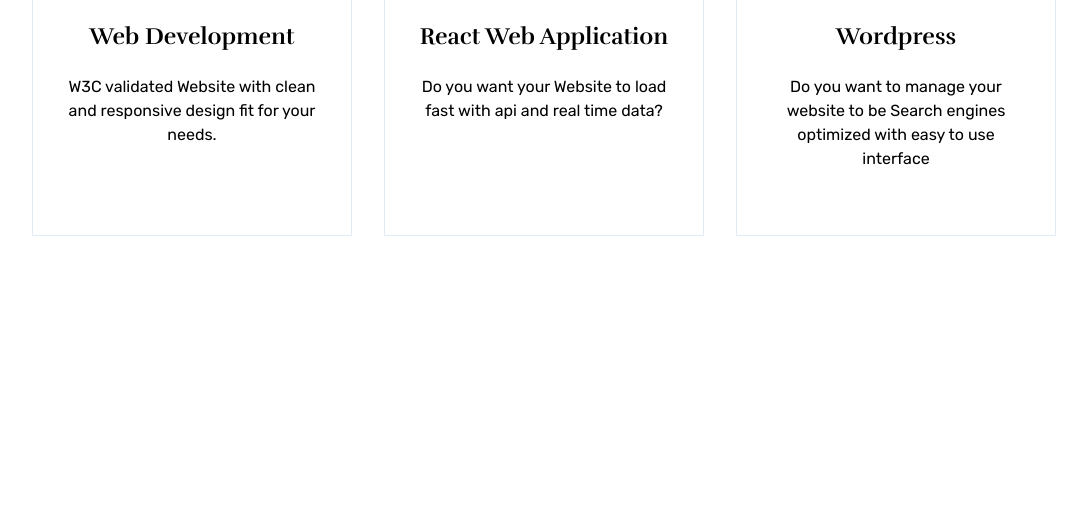
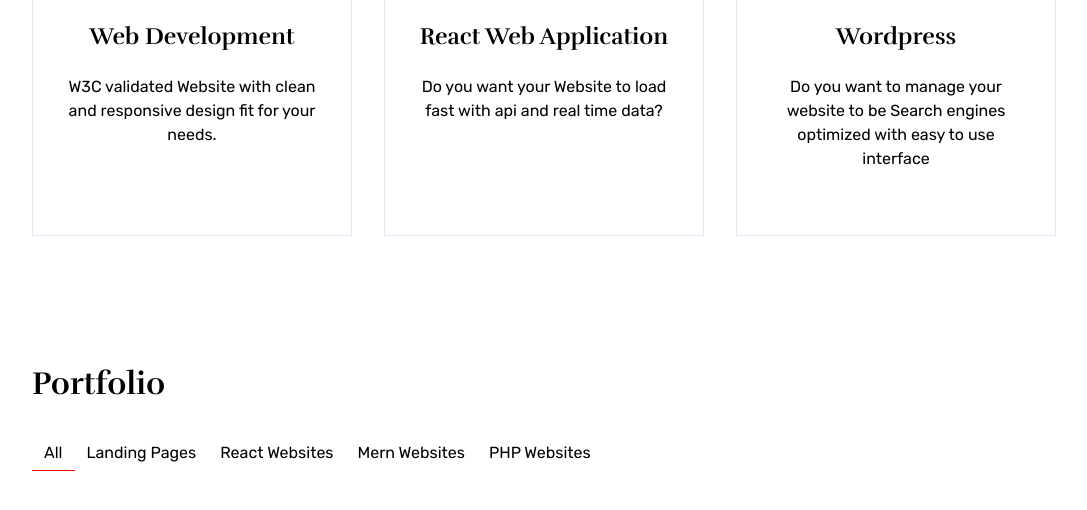
Before and after one commit to Hassan-Mehmood/portfolio-website, a React (Create React App) app: page / in a window 1280 px wide. Shown: the part 1437-1947 px from the top of the page, without its empty margins (96-1183 px from the left). Before the commit the page ends 1737 px from the top, so only its background shows below. Built offline with nearby package versions, Linux system fonts and the light colour scheme.

Commit message:
Working on portfolio section

```diff
--- a/src/App.tsx
+++ b/src/App.tsx
@@ -2,6 +2,7 @@
 import Navbar from "./components/Navbar/Navbar";
 import About from "./components/About/About";
 import Services from "./components/Services/Services";
+import Portfolio from "./components/Portfolio/Portfolio";
 
 const App = () => {
   return (
@@ -10,6 +11,7 @@
       <Hero />
       <About />
       <Services />
+      <Portfolio />
     </>
   );
 };
--- /dev/null
+++ b/src/components/Portfolio/Portfolio-Styled.ts
@@ -0,0 +1,23 @@
+import styled from "styled-components";
+import { Props } from "./Portfolio";
+
+export const Wrapper = styled.div`
+  max-width: 1024px;
+  margin: 0 auto;
+  padding: 4rem 2rem;
+`;
+export const Tabs = styled.div`
+  h3 {
+    font-size: 2rem;
+    font-family: "Rufina", serif;
+    margin-bottom: 2rem;
+  }
+`;
+export const TabsSpan = styled.span<Props>`
+  display: inline-block;
+  font-family: "Rubik", serif;
+  padding: 0.5rem 0.75rem;
+  cursor: pointer;
+
+  border-bottom: ${(props) => (props.activeTab ? "1px solid red" : "")};
+`;
--- /dev/null
+++ b/src/components/Portfolio/Portfolio.tsx
@@ -0,0 +1,30 @@
+import { useState } from "react";
+import { Tabs, TabsSpan, Wrapper } from "./Portfolio-Styled";
+
+export interface Props {
+  activeTab?: boolean;
+}
+const Portfolio = () => {
+  const [activeTab, setActiveTab] = useState(true);
+
+  return (
+    <section style={{ marginBottom: "100rem" }}>
+      <Wrapper>
+        <Tabs>
+          <div>
+            <h3>Portfolio</h3>
+          </div>
+          <div>
+            <TabsSpan activeTab={activeTab}>All</TabsSpan>
+            <TabsSpan>Landing Pages</TabsSpan>
+            <TabsSpan>React Websites</TabsSpan>
+            <TabsSpan>Mern Websites</TabsSpan>
+            <TabsSpan>PHP Websites</TabsSpan>
+          </div>
+        </Tabs>
+      </Wrapper>
+    </section>
+  );
+};
+
+export default Portfolio;
```
